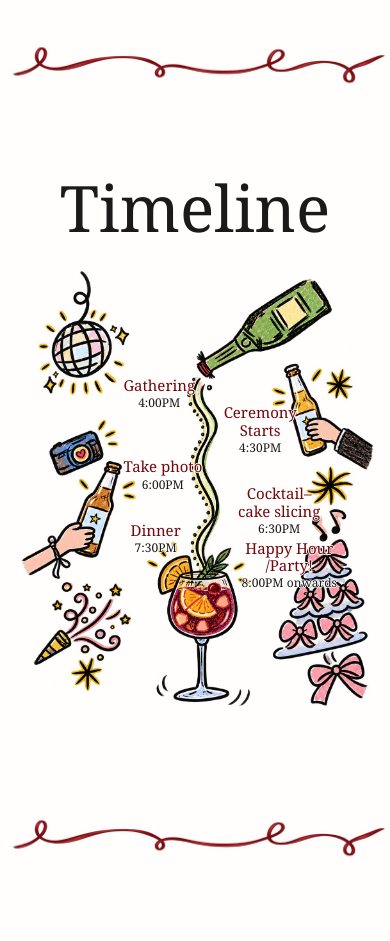
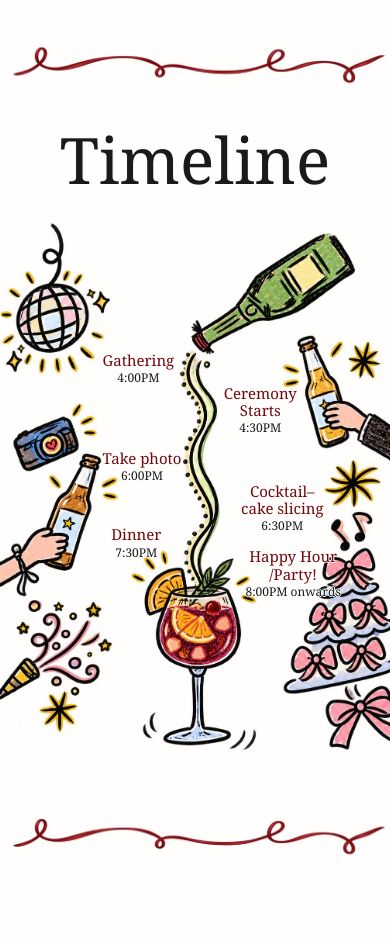
Before and after one commit to jeinellykaa/jeinel-lyka-wedding, a plain HTML site: page index.html in a window 390 px wide. Shown: the part 2200-3141 px from the top of the page. Drawn offline with Linux system fonts and the light colour scheme; a web font is replaced by a local one.

Commit message:
timeline fix, venue title change

```diff
--- a/css/styles.css
+++ b/css/styles.css
@@ -317,7 +317,6 @@ button {
 /* ——— Timeline ——— */
 .timeline {
   text-align: center;
-  padding: clamp(48px, 7vw, 96px) var(--pad);
   max-width: var(--max);
   margin: 0 auto;
 }
@@ -326,6 +325,14 @@ button {
   position: relative;
   max-width: 1100px;
   margin: 24px auto 0;
+}
+
+@media (max-width: 767px) {
+  .timeline-wrap {
+    width: 111vw;
+    max-width: none;
+    margin-left: calc(43% - 50vw);
+  }
 }
 
 .timeline-art {
--- a/index.html
+++ b/index.html
@@ -115,7 +115,7 @@ Jeinel &amp; Lyka
           />
         </div>
         <div class="venue-copy reveal delay-1">
-          <h2 class="section-title">Venue</h2>
+          <h2 class="section-title">@Craft 1945</h2>
           <p class="venue-text">
             Our ceremony and dinner will take place at Craft 1945, a beautiful
             heritage house in Baguio. We’ll say “I do” in the garden, surrounded
```
Also changed, not shown: assets/images/attire.jpg.
